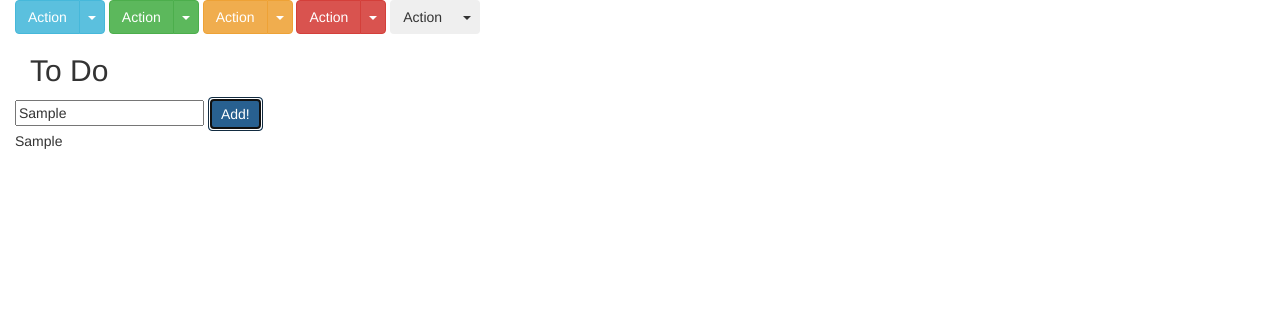
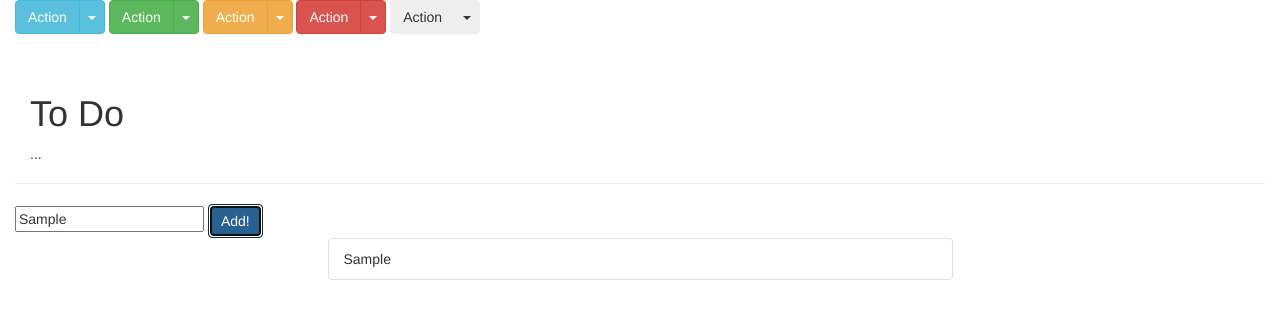
Before and after one commit to pnowak/project1, a plain HTML site: page index.html in a window 1280 px wide. Both pictures are taken after typing "Sample" into the empty fields and a click on the button "Add!". Drawn offline with nearby package versions, Linux system fonts and the light colour scheme.

Commit message:
to do list bardziej bootstrapowa

```diff
--- a/index.html
+++ b/index.html
@@ -11,9 +11,9 @@
             $(document).ready(function () {
                 $('#button').click(function () {
                     var toAdd = $('input[name=checkListItem]').val();
-                    $('.list').append('<div class="item">' + toAdd + '</div>');
+                    $('.list-group').append('<li class="list-group-item col-md-6 col-md-offset-3">' + toAdd + '</li>');
                 });
-                $(document).on('click', '.item', function () {
+                $(document).on('click', '.list-group-item', function () {
                     $(this).remove();
                 });
             });
@@ -87,12 +87,20 @@
                     </ul>
                 </div>
             </div>
-            <h2 class="col-md-12">To Do</h2>
+        </div>
+    </div>
+
+    <div class="container-fluid">
+        <div class="row-fluid">
+            <div class="col-md-12 page-header">
+                <h1>To Do</h1>
+                <p>...</p>
+            </div>
             <div class="input-append">
                 <input type="text" class="span4" name="checkListItem"/>
                 <button id="button" class="btn btn-primary" type="button">Add!</button>
             </div>
-            <div class="list"></div>
+            <ul class="list-group"></ul>
         </div>
 
 	</body>
```
